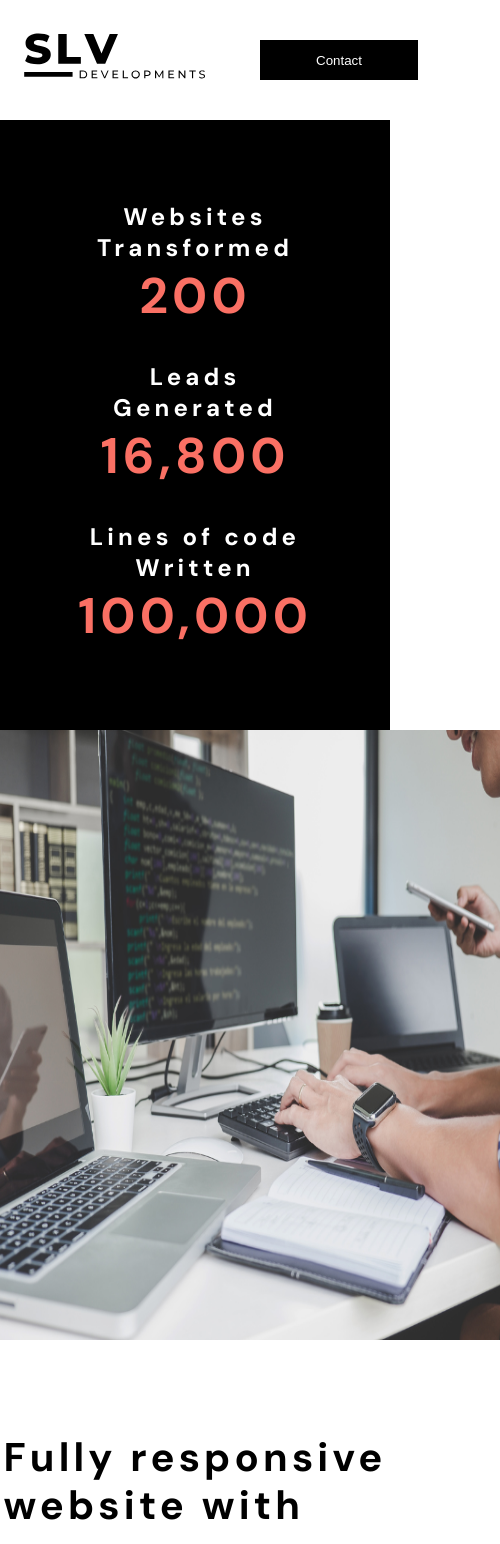
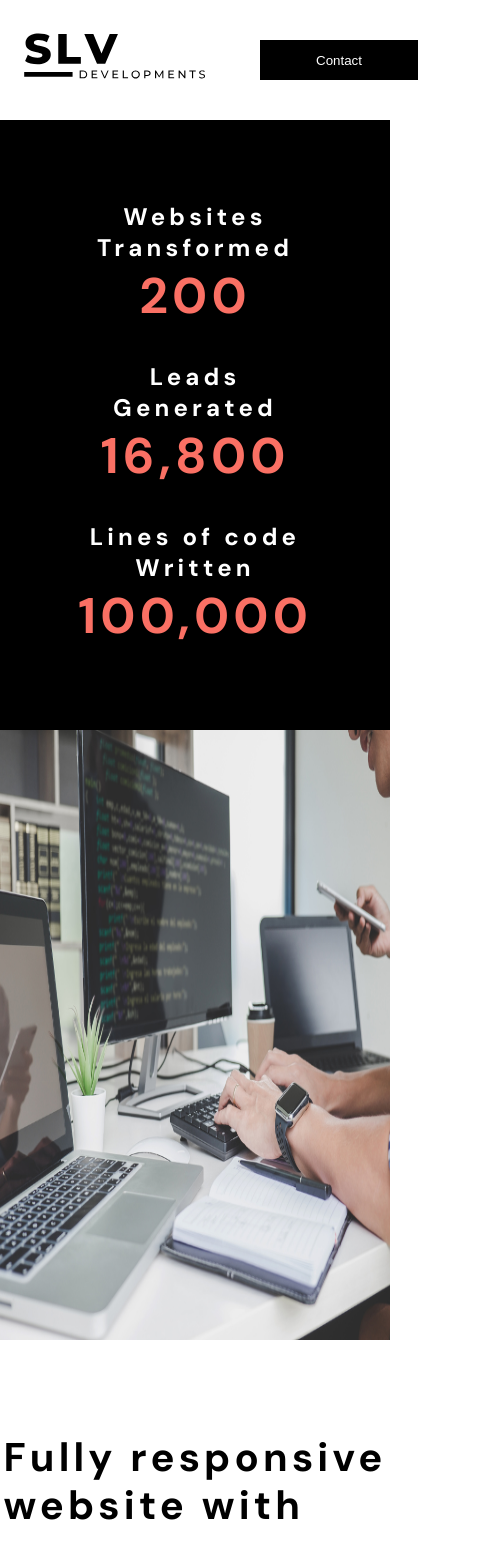
Before and after one commit to shaunvan119/slv-landing-page, a React (Create React App) app: page / in a window 390 px wide. Shown: the top 1544 px of the page, 500 px wide, since content can reach past the window. Built offline with nearby package versions, Linux system fonts and the light colour scheme.

Commit message:
code clean up final commit

```diff
--- a/src/containers/LeadAutomation/lead.css
+++ b/src/containers/LeadAutomation/lead.css
@@ -28,7 +28,6 @@
   grid-template-columns: auto auto auto;
   justify-content: space-between;
   justify-content: center;
-
   margin-top: 0px;
   color: #b5b2b2;
 
--- a/src/index.css
+++ b/src/index.css
@@ -45,6 +45,13 @@ img {
 
 }
 
+@media  (max-width: 969px) {
+  .image-main {
+    max-width: 450px;
+  }
+
+}
+
 @media  (max-width: 930px) {
   .graphic {
     max-width: 600px;
@@ -52,7 +59,7 @@ img {
 
 
   .image-main {
-    max-width: 500px;
+    max-width: 250px;
   }
 
   .bar-info {
@@ -78,6 +85,10 @@ img {
    margin-right: -40px;
 
 }
+
+.image-main {
+    max-width: 100%;
+  }
 
 .graphic {
   display: none;
```
